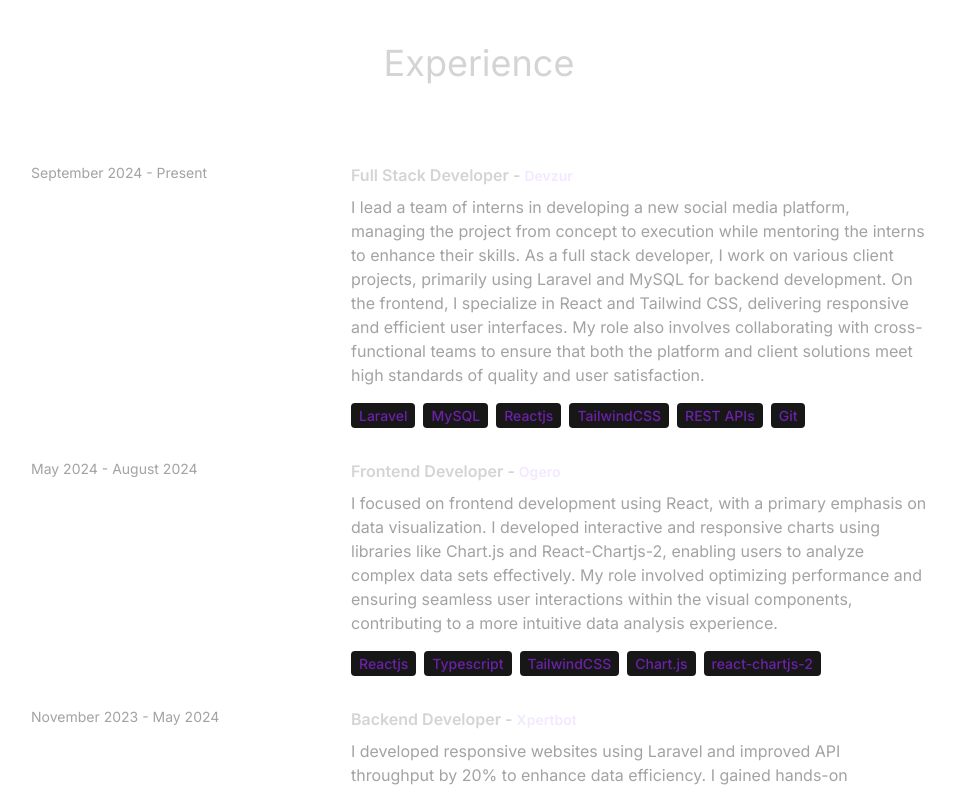
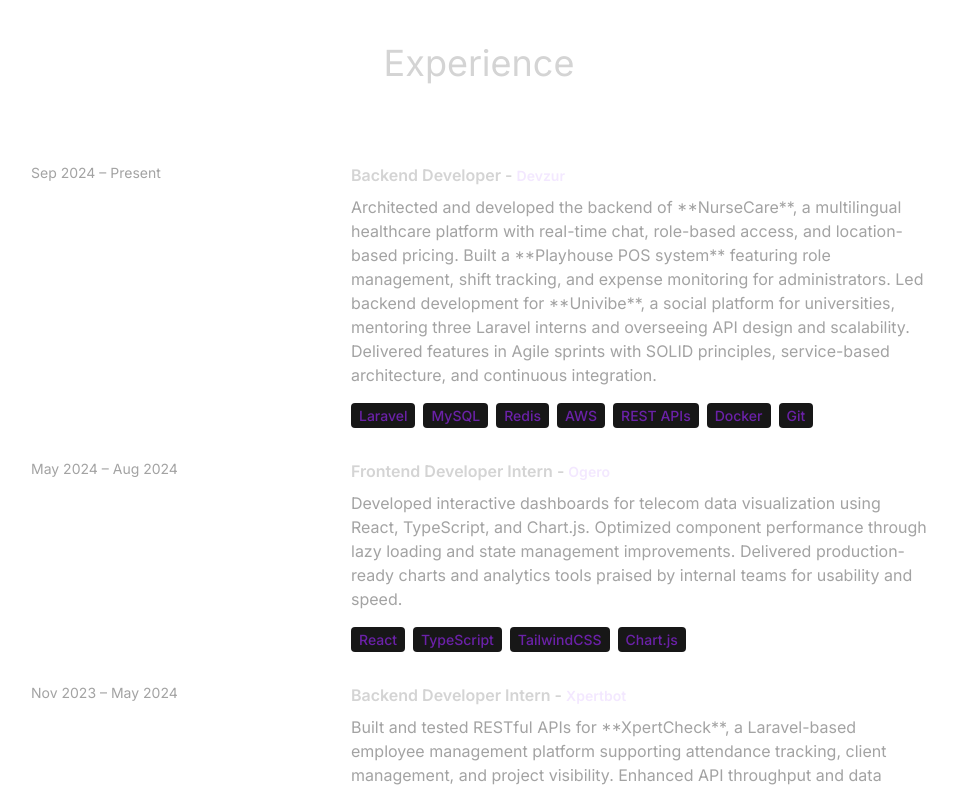
Before and after one commit to danidh05/react-portfolio-daniel, a React (Vite) app: page / in a window 1280 px wide. Shown: the part 2000-2791 px from the top of the page, without its empty margins (161-1118 px from the left). Built offline with nearby package versions, Linux system fonts and the light colour scheme.

Commit message:
changed my info

```diff
--- a/src/constants/index.js
+++ b/src/constants/index.js
@@ -1,89 +1,125 @@
 import project1 from "../assets/projects/WhatsAppClone.jpg";
 import project2 from "../assets/projects/Yoom.png";
-// import project3 from "../assets/projects/project-3.jpg";
-// import project4 from "../assets/projects/project-4.jpg";
+import project3 from "../assets/projects/Streamify.png";
+import project4 from "../assets/projects/StudySuite.png";
+import project5 from "../assets/projects/XpertCheck.png";
 
-export const HERO_CONTENT = `I am a passionate full stack developer with a knack for crafting robust and scalable web applications. With 1 year of hands-on experience, I have honed my skills in front-end technologies like React and Next.js, as well as back-end technologies like Node.js, Laravel, MySQL, and MongoDB. My goal is to leverage my expertise to create innovative solutions that drive business growth and deliver exceptional user experiences.`;
+export const HERO_CONTENT = `I’m Daniel Dhaini — a Full Stack Developer and AI enthusiast passionate about building scalable systems that bridge business needs with intelligent technology. With hands-on experience across Laravel, Next.js, and FastAPI, I’ve delivered production-grade projects ranging from social platforms and eCommerce systems to AI-powered SaaS solutions. My focus is on creating performant, maintainable, and elegant software that drives real impact.`;
 
-export const ABOUT_TEXT = `I am a dedicated and versatile full stack developer with a passion for creating efficient and user-friendly web applications. With a year of professional experience, I specialize in backend development using Laravel and MySQL, while leveraging Next.js for dynamic frontends. I work extensively with React and TypeScript, primarily using Tailwind CSS for styling, alongside experience with Bootstrap and UI libraries like Shadcn and MUI. My proficiency in the MERN stack further enables me to deliver comprehensive web solutions.`;
-export const ABOUT_TEXT2 = `In addition to my web development expertise, I create Windows Forms applications using the .NET framework and SQL Server. I thrive in collaborative environments, enjoy tackling complex problems, and am committed to delivering high-quality solutions. My knowledge in quality assurance, encompassing both manual and automated testing, enhances my ability to ensure robust application performance.`;
+export const ABOUT_TEXT = `I’m a results-driven Full Stack Developer with a Bachelor’s in Business Computer from the Lebanese University (GPA 3.77/4.0) and a current Master’s candidate in Information Systems Engineering. My technical expertise spans backend engineering with Laravel, MySQL, and REST APIs; and modern frontends using React, Next.js, and TypeScript — styled with Tailwind CSS and powered by clean architecture.`;
+
+export const ABOUT_TEXT2 = `At Devzur, I lead backend development for real-world applications including NurseCare, Univibe, and the Playhouse POS system, applying SOLID principles, Redis queues, and AWS infrastructure. Beyond web development, I build .NET desktop applications using SQL Server, and have a strong foundation in QA, both manual and automated. I’m currently expanding into AI and data-driven architectures through the IBM AI Engineering Professional Certificate, combining backend precision with machine learning insight.`;
+
 export const EXPERIENCES = [
   {
-    year: "September 2024 - Present",
-    role: "Full Stack Developer",
+    year: "Sep 2024 – Present",
+    role: "Backend Developer",
     company: "Devzur",
-    description: `I lead a team of interns in developing a new social media platform, managing the project from concept to execution while mentoring the interns to enhance their skills. As a full stack developer, I work on various client projects, primarily using Laravel and MySQL for backend development. On the frontend, I specialize in React and Tailwind CSS, delivering responsive and efficient user interfaces. My role also involves collaborating with cross-functional teams to ensure that both the platform and client solutions meet high standards of quality and user satisfaction.`,
+    description: `Architected and developed the backend of **NurseCare**, a multilingual healthcare platform with real-time chat, role-based access, and location-based pricing.
+Built a **Playhouse POS system** featuring role management, shift tracking, and expense monitoring for administrators.
+Led backend development for **Univibe**, a social platform for universities, mentoring three Laravel interns and overseeing API design and scalability.
+Delivered features in Agile sprints with SOLID principles, service-based architecture, and continuous integration.`,
     technologies: [
       "Laravel",
       "MySQL",
-      "Reactjs",
-      "TailwindCSS",
+      "Redis",
+      "AWS",
       "REST APIs",
+      "Docker",
       "Git",
     ],
   },
   {
-    year: "May 2024 - August 2024",
-    role: "Frontend Developer",
+    year: "May 2024 – Aug 2024",
+    role: "Frontend Developer Intern",
     company: "Ogero",
-    description: ` I focused on frontend development using React, with a primary emphasis on data visualization. I developed interactive and responsive charts using libraries like Chart.js and React-Chartjs-2, enabling users to analyze complex data sets effectively. My role involved optimizing performance and ensuring seamless user interactions within the visual components, contributing to a more intuitive data analysis experience.`,
-    technologies: [
-      "Reactjs",
-      "Typescript",
-      "TailwindCSS",
-      "Chart.js",
-      "react-chartjs-2",
-    ],
+    description: `Developed interactive dashboards for telecom data visualization using React, TypeScript, and Chart.js.
+Optimized component performance through lazy loading and state management improvements.
+Delivered production-ready charts and analytics tools praised by internal teams for usability and speed.`,
+    technologies: ["React", "TypeScript", "TailwindCSS", "Chart.js"],
   },
   {
-    year: "November 2023 - May 2024",
-    role: "Backend Developer",
+    year: "Nov 2023 – May 2024",
+    role: "Backend Developer Intern",
     company: "Xpertbot",
-    description: `I developed responsive websites using Laravel and improved API throughput by 20% to enhance data efficiency. I gained hands-on experience in software development best practices, Git version control, and agile workflows, while collaborating closely within a team. My role also focused on ensuring a smooth, bug-free user experience with fast, reliable data processing.`,
-    technologies: ["Laravel", "MySQL", "Bootstrap", "REST APIs", "Git"],
+    description: `Built and tested RESTful APIs for **XpertCheck**, a Laravel-based employee management platform supporting attendance tracking, client management, and project visibility.
+Enhanced API throughput and data integrity while collaborating with cross-functional teams in Agile sprints.`,
+    technologies: ["Laravel", "MySQL", "Bootstrap", "Git", "REST APIs"],
   },
-  // {
-  //   year: "2020 - 2021",
-  //   role: "Software Engineer",
-  //   company: "Paypal",
-  //   description: `Contributed to the development of web applications using JavaScript, React.js, and Node.js. Managed databases and implemented data storage solutions using MongoDB. Worked closely with product managers to prioritize features and enhancements.`,
-  //   technologies: ["Ruby", "Rails", "PHP", "Sqlite"],
-  // },
 ];
 
 export const PROJECTS = [
   {
-    title: "Whatsapp Clone",
-    image: project1,
+    title: "StudySuite",
+    image: project4,
     description:
-      "Developed an advanced communication platform enabling text, emoji, video, and image messaging for individuals and groups, complete with group chat time stamps. The application includes customizable themes, personal information updates, and a Zoom-like video chat interface. Integrated OpenAI API for ChatGPT queries and DALL·E for image generation, enhancing user interaction and creativity.",
-    technologies: ["Nextjs", "TailwindCSS", "React", "Typescript", "ConvexDB"],
+      "An AI-powered SaaS platform revolutionizing student productivity. Built with Laravel, FastAPI, and Next.js, StudySuite enables PDF uploads, AI-driven Q&A, summarization, and translation. Features secure inter-service communication via HMAC-authenticated callbacks, Redis queues for async processing, and AWS S3 for file storage. Designed for scalability and seamless UX.",
+    technologies: [
+      "Laravel",
+      "FastAPI",
+      "Next.js",
+      "TailwindCSS",
+      "MySQL",
+      "Redis",
+      "AWS S3",
+      "Docker",
+    ],
+  },
+  {
+    title: "XpertCheck",
+    image: project5,
+    description:
+      "A comprehensive workforce management system built with Laravel and MySQL. Enables admins to manage employees, track attendance, and organize clients and projects with real-time monitoring and intuitive UI. Enhanced efficiency and productivity across multiple organizations through automation and detailed reporting.",
+    technologies: ["Laravel", "MySQL", "Bootstrap", "REST APIs", "Git"],
+  },
+  {
+    title: "Streamify",
+    image: project3,
+    description:
+      "A Netflix-style streaming platform using the MERN stack and WebTorrent. Fetches TMDB content dynamically, streams torrent-based media in-browser, and supports organized playback for movies and TV shows with multiple resolutions and magnet link handling. Focused on decentralized streaming performance and clean UI.",
+    technologies: [
+      "Node.js",
+      "Express.js",
+      "MongoDB",
+      "React",
+      "TailwindCSS",
+      "WebTorrent",
+    ],
   },
   {
     title: "Yoom",
     image: project2,
     description:
-      "Developed a Zoom clone with features for creating and customizing meetings, toggling camera and voice, screen sharing, recording meetings, viewing past recordings, and managing a personal room for ongoing and upcoming meetings.",
-    technologies: ["Nextjs", "TailwindCSS", "React", "Typescript", "Stream.io"],
+      "A full-featured video conferencing platform with real-time meetings, recording, screen sharing, and personal room management. Built with Next.js and Stream.io, integrating Clerk for authentication and ShadCN for UI components. Fully responsive and optimized for modern collaboration.",
+    technologies: [
+      "Next.js",
+      "React",
+      "TypeScript",
+      "TailwindCSS",
+      "Stream.io",
+      "Clerk",
+      "Shadcn",
+    ],
   },
-  //   {
-  //     title: "Portfolio Website",
-  //     image: project3,
-  //     description:
-  //       "A personal portfolio website showcasing projects, skills, and contact information.",
-  //     technologies: ["HTML", "CSS", "React", "Bootstrap"],
-  //   },
-  //   {
-  //     title: "Blogging Platform",
-  //     image: project4,
-  //     description:
-  //       "A platform for creating and publishing blog posts, with features like rich text editing, commenting, and user profiles.",
-  //     technologies: ["HTML", "CSS", "Vue.js", "Express", "mySQL"],
-  //   },
+  {
+    title: "WhatsApp Clone",
+    image: project1,
+    description:
+      "A real-time messaging app supporting text, emoji, image, and video chat for individuals and groups. Includes custom themes, video calling, and OpenAI-powered features — ChatGPT for contextual Q&A and DALL·E for on-demand image generation. Built with Convex for real-time data sync.",
+    technologies: [
+      "Next.js",
+      "React",
+      "TypeScript",
+      "TailwindCSS",
+      "ConvexDB",
+      "OpenAI API",
+    ],
+  },
 ];
 
 export const CONTACT = {
-  address: "Saida-Beirut,Lebanon ",
-  phoneNo: "+961 78 919 829 ",
+  address: "Saida – Beirut, Lebanon",
+  phoneNo: "+961 78 919 829",
   email: "danidh20052005@gmail.com",
+  website: "https://daniel-dhaini.vercel.app/",
 };
```
